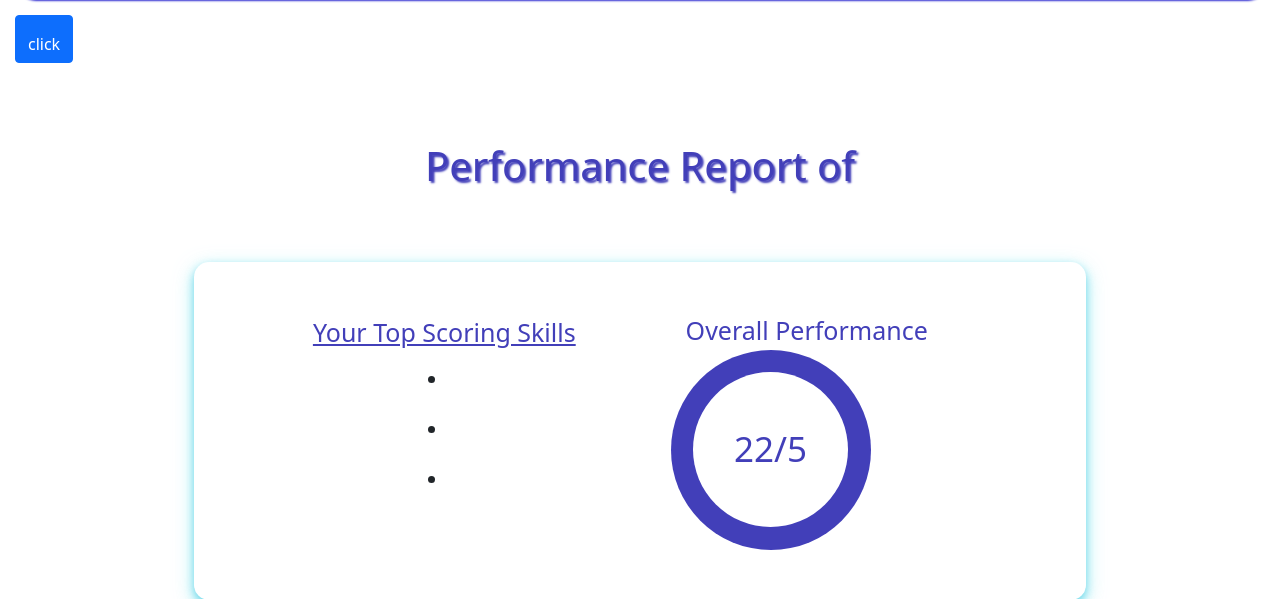
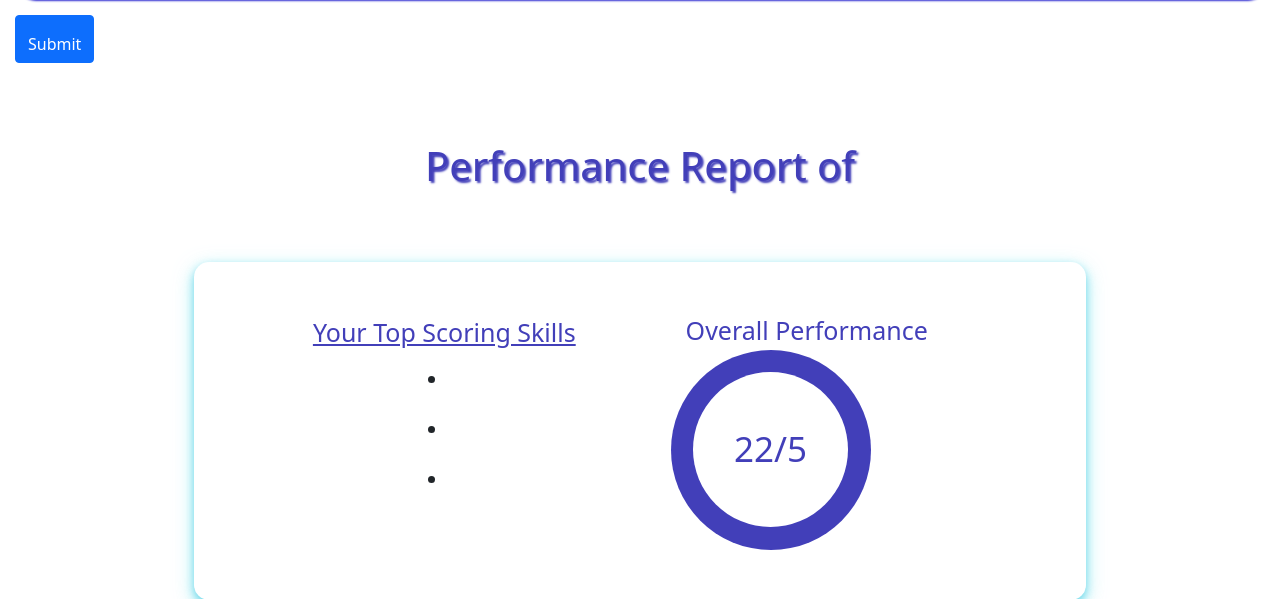
Before and after one commit to likith5/performance-enhancement-system, a Flask app: template application/templates/dashboard.html in a window 1280 px wide. Shown: the part 175-774 px from the top of the page. Run offline with Flask 3, Linux system fonts and the light colour scheme; the template is opened without the code that fills it, so the values that code supplies are empty; some libraries are stand-ins or nearby versions; some web fonts are replaced.

Commit message:
Comments added for better understanding

```diff
--- a/application/templates/dashboard.html
+++ b/application/templates/dashboard.html
@@ -7,6 +7,8 @@
 
 <form action="" method="POST">
 <div class=" addpadding">
+    <!-- Dropdown to select the assessments -->
+
     <select class="form-control  rounded-pill inputcontrol " type="text" name="test" id="test"  placeholder="Click here" aria-label="default input example" required>
      <option >Select Test</option>
      <option >Assessment1</option>
@@ -18,7 +20,8 @@
      <option >Assessment7</option>
      <option >Assessment8</option>
    </select>
-   <button class="btn btn-primary pt-3 mt-3" type="submit">click</button>
+<!-- Submit button to submit the selected assessment from the dropdown -->
+<button class="btn btn-primary pt-3 mt-3" type="submit">Submit</button>
 
  </div>
 </form>
@@ -34,6 +37,7 @@
 
         <h2 class="top-grade-title  fadeIn first"><u>Your Top Scoring Skills</u> </h2>
 
+        <!-- Top scored skills -->
         <div class="  wow fadeIn"  data-wow-duration="0.5s" data-wow-delay="0.5s">
             <li class="grade-explain">
                 <!-- <span class="grade-score"></span> -->
@@ -51,6 +55,8 @@
       </div></div>
             <!-- <div class="me"> </div> -->
 
+            <!-- Overall performance designed using DOUGHNUT PIE CHART -->
+
       <div class="col  ">
         <div class=" contain21 text-center float-start" style="padding: 0 0 0 5%">
 
@@ -65,6 +71,8 @@
 
 <!-- end of top page..  -->
 
+<!-- Technical skill -->
+
 <div class="newentry">
 <div class="container  wow fadeIn group1" data-wow-duration="0.5s" data-wow-delay="0.5s">
 <div class="row">
@@ -77,7 +85,7 @@
 
                </div>
 
-
+              <!-- Recommendations for the particular skill -->
                <div class="content">
                 {% if technical == 1  %}
                 <span class="message">Start reading tech news.</span>
@@ -102,7 +110,7 @@
           </div>
 
 
-
+          <!-- Result Oriented Skill -->
     <div class="col  bari wow fadeInRight" data-wow-duration="1s" data-wow-delay="0.5s">
       <div class=" contain3">
         <span class="top-grade-title" style="padding:10px 5px 0 15px">Result Oriented</span>
@@ -110,6 +118,7 @@
            <span class="progress-value">{{ resultoriented }}</span>
 
                </div>
+              <!-- Recommendations for the particular skill -->
                <div class="content">
                 {% if resultoriented == 1  %}
                 <span class="message">Take up on training session on result orientation.</span>
@@ -131,6 +140,8 @@
 </div>
 </div>
 
+  <!-- Creativity Skill -->
+
 <div class="container group2  wow fadeIn"  data-wow-duration="0.5s" data-wow-delay="0.5s">
 <div class="row">
     <div class="col col-md-12 col-lg-6 bari wow fadeInLeft  bari"  data-wow-duration="0.5s" data-wow-delay="0.5s">
@@ -141,6 +152,7 @@
                <span class="progress-value">{{ creativity }}</span>
 
                    </div>
+                  <!-- Recommendations for the particular skill -->
                    <div class="content">
                     {% if creativity  == 1  %}
                     <span class="message">Try to think of different ways of doing any thing. Try implementing on small day to day tasks.</span>
@@ -156,6 +168,8 @@
                 </div>
 
     </div>
+<!-- Interpersonnal Skill -->
+
     <div class=" col col-lg-6 col-md-12  bari  wow fadeInRight" data-wow-duration="1s" data-wow-delay="0.5s">
         <div class=" contain3">
 
@@ -164,6 +178,7 @@
                <span class="progress-value">{{ interpersonal }}</span>
 
                    </div>
+                  <!-- Recommendations for the particular skill -->
                    <div class="content">
                     {% if interpersonal == 1  %}
                     <span class="message">Take up on training session on result orientation.</span>
@@ -180,6 +195,8 @@
                 </div>
 
     </div>
+<!-- Time Management -->
+
     <div class=" col col-md-12 col-lg-6 bari wow fadeInLeft  bari"  data-wow-duration="0.5s" data-wow-delay="0.5s">
         <div class=" contain3">
 
@@ -188,6 +205,7 @@
                <span class="progress-value">{{ timemanagement }}</span>
 
                    </div>
+                  <!-- Recommendations for the particular skill -->
                    <div class="content">
                     {% if timemanagement == 1  %}
                     <span class="message">Complete online course on Time Management</span>
@@ -204,7 +222,7 @@
 
     </div>
 
-
+    <!-- Communication Skill -->
     <div class=" col col-md-12 col-lg-6 bari  wow fadeInRight" data-wow-duration="1s" data-wow-delay="0.5s">
         <div class=" contain3">
 
@@ -213,6 +231,7 @@
                <span class="progress-value">{{ communication }}</span>
 
                    </div>
+                  <!-- Recommendations for the particular skill -->
                    <div class="content">
                     {% if communication == 1  %}
                     <span class="message">Find someone to speak only in English, Enroll for a communication class, read news paper</span>
@@ -231,7 +250,7 @@
 </div>
 </div>
 
-
+<!-- General Knowledge on Business Skill -->
 <div class="container group3  wow fadeIn"  data-wow-duration="0.5s" data-wow-delay="0.5s">
 <div class="row">
      <div class="col col-md-12 col-lg-6 bari wow fadeInLeft  bari"  data-wow-duration="0.5s" data-wow-delay="0.5s">
@@ -242,6 +261,7 @@
              <span class="progress-value">{{ generalknowledge }}</span>
 
                  </div>
+                <!-- Recommendations for the particular skill -->
                  <div class="content">
                   {% if generalknowledge == 1  %}
                   <span class="message">Start reading online news. </span>
@@ -257,6 +277,7 @@
         </div>
 
     </div>
+    <!-- Leadership Skill -->
     <div class=" col col-lg-6 col-md-12  bari wow fadeInRight" data-wow-duration="1s" data-wow-delay="0.5s">
         <div class=" contain3">
 
@@ -265,6 +286,7 @@
              <span class="progress-value">{{ leardership }}</span>
 
                  </div>
+                <!-- Recommendations for the particular skill -->
                  <div class="content">
                   {% if leardership == 1  %}
                   <span class="message">Take up online courses on Leadership, watch movies on leadership like GANDHI, wars movies etc</span>
@@ -280,6 +302,7 @@
                 </div>
 
     </div>
+    <!-- Project Management Skill -->
     <div class=" col col-md-12 col-lg-6 bari wow fadeInUp" data-wow-duration="1s" data-wow-delay="0.3s">
         <div class=" contain3">
           <span class="top-grade-title" style="padding:10px 5px 0 15px">Project Management</span>
@@ -287,6 +310,7 @@
              <span class="progress-value">{{ projectmm }}</span>
 
                  </div>
+                <!-- Recommendations for the particular skill -->
                  <div class="content">
                   {% if projectmm == 1  %}
                   <span class="message">Work closely with student leaders, understand the planning process for fests, events etc.</span>
@@ -302,7 +326,7 @@
                 </div>
 
     </div>
-
+<!-- Presentation Skill -->
     <div class=" col col-md-6 col-lg-6 bari wow fadeInUp" data-wow-duration="1s" data-wow-delay="0.3s">
         <div class=" contain3">
 
@@ -311,6 +335,7 @@
                <span class="progress-value">{{ presentation }}</span>
 
                    </div>
+                  <!-- Recommendations for the particular skill -->
                    <div class="content">
                     {% if presentation  == 1  %}
                     <span class="message">Find someone to speak only in English, Enroll for a communication class, read news paper</span>
@@ -326,6 +351,7 @@
                 </div>
 
     </div>
+    <!-- Aptitude Skill -->
     <div class=" col col-md-6 col-lg-6 bari wow fadeInUp" data-wow-duration="1s" data-wow-delay="0.3s">
         <div class=" contain3">
 
@@ -334,6 +360,7 @@
                <span class="progress-value">{{ aptitude }}</span>
 
                    </div>
+                  <!-- Recommendations for the particular skill -->
                    <div class="content">
                     {% if aptitude  == 1  %}
                     <span class="message">Find someone to speak only in English, Enroll for a communication class, read news paper</span>
@@ -350,6 +377,7 @@
 
     </div>
 
+    <!-- Entrepreneurial Skill -->
     <div class=" col col-md-6 col-lg-6 bari wow fadeInUp" data-wow-duration="1s" data-wow-delay="0.3s">
         <div class=" contain3">
 
@@ -358,6 +386,7 @@
                <span class="progress-value">{{ entrepreneur }}</span>
 
                    </div>
+                  <!-- Recommendations for the particular skill -->
                    <div class="content">
                     {% if presentation  == 1  %}
                     <span class="message">Read about startups, founders, new innovations, start to develop interest in entrepreneurship.</span>
@@ -389,6 +418,8 @@
 
 
 <script src="https://cdn.jsdelivr.net/npm/chart.js"></script>
+
+<!-- Comparision graphs -->
 
 
 {% if  show_graph2 %}
@@ -463,6 +494,7 @@
         <canvas id="mycharttest3" class="aligngraph"></canvas>
 
        </div></div>
+      <!-- Comparision graphs -->
        <h2 class="top-grade-title text-center fadeIn first"><b>Overall Summary of Tests</b> </h2>
 
        <div class="col"> <div class="container addpadding pt-5"  style="width:100%;max-width:1100px; ">
@@ -1264,7 +1296,7 @@ options: {
 
 
 
-
+<!-- Copyrights footer -->
 
 <div class="container-fluid footer">
     <div class="text-center footer-tag">
--- a/application/templates/profile.html
+++ b/application/templates/profile.html
@@ -3,6 +3,7 @@
 {% extends "index.html" %}
 
 {% block content %}
+<!-- heading -->
 <div class="text-center smallcontext mt-5">
   <h1>Profile</h1></div>
 <div class="container shadow newprof mt-5 pb-3 rounded">
@@ -14,6 +15,7 @@
     <div class="col profilelist1 " >Phone</div>
     <div class="col profilelist1 " >E-mail</div>
 </div>
+<!-- Student Deatils -->
   <div class="row pb-4 " style="margin:0 0 10px 0" >
 
     <div class="col pt-3  " >{{username}}</div>
@@ -35,8 +37,10 @@
     <div class="col pt-3  profilelist2" ><a class="link-opacity-10-hover"  style="text-decoration:none; color:rgb(12, 11, 11)" href="{{github}}"><svg xmlns="http://www.w3.org/2000/svg" width="30" height="30" fill="currentColor" class="bi bi-github" viewBox="0 0 16 16">
       <path d="M8 0C3.58 0 0 3.58 0 8c0 3.54 2.29 6.53 5.47 7.59.4.07.55-.17.55-.38 0-.19-.01-.82-.01-1.49-2.01.37-2.53-.49-2.69-.94-.09-.23-.48-.94-.82-1.13-.28-.15-.68-.52-.01-.53.63-.01 1.08.58 1.23.82.72 1.21 1.87.87 2.33.66.07-.52.28-.87.51-1.07-1.78-.2-3.64-.89-3.64-3.95 0-.87.31-1.59.82-2.15-.08-.2-.36-1.02.08-2.12 0 0 .67-.21 2.2.82.64-.18 1.32-.27 2-.27.68 0 1.36.09 2 .27 1.53-1.04 2.2-.82 2.2-.82.44 1.1.16 1.92.08 2.12.51.56.82 1.27.82 2.15 0 3.07-1.87 3.75-3.65 3.95.29.25.54.73.54 1.48 0 1.07-.01 1.93-.01 2.2 0 .21.15.46.55.38A8.012 8.012 0 0 0 16 8c0-4.42-3.58-8-8-8z"/>
     </svg></a></div>
+    <!-- download report option -->
     <div class="col pt-3 profilelist2" ><a class="link-opacity-10-hover"  style="text-decoration:none; color:rgb(91, 87, 87)" href="{{ url_for('views.report') }}">Report</a></div>
 
+    <!-- download resume option -->
     <div class="col pt-3 profilelist2" ><a class="link-opacity-10-hover" style="text-decoration:none; color:rgb(79, 76, 76)" href="{{ url_for('views.resume') }}">Resume</a></div>
 
 
@@ -52,6 +56,7 @@
 
 
 <!-- internsips page...  -->
+<!-- Profiling section -->
 <div class="text-center addpadding smallcontext internship-head">
     <h1>Profiling</h1>
 
```
